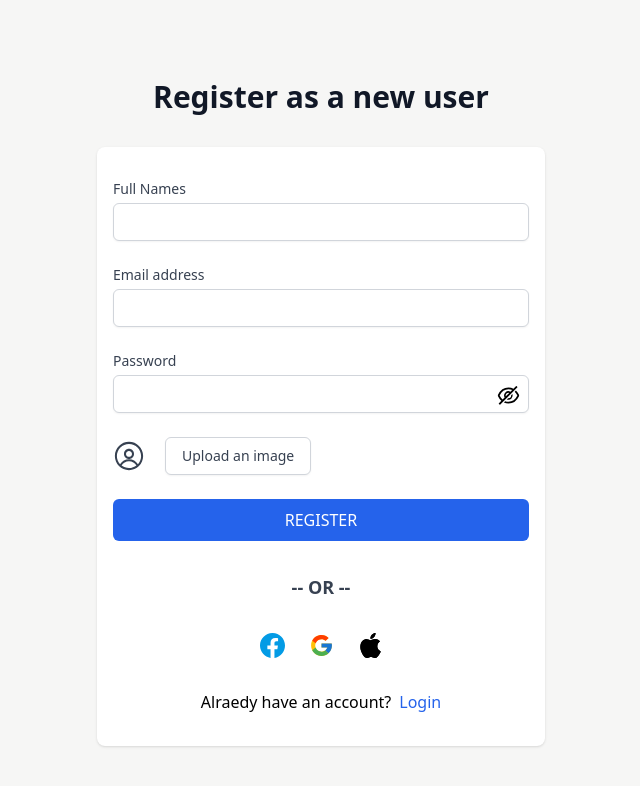
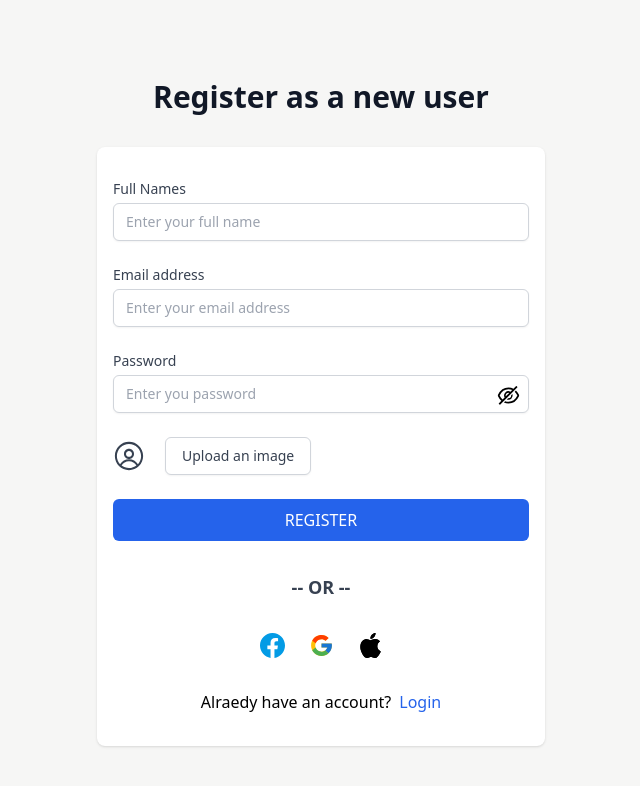
Before and after one commit to Marcocholla01/e-Shop, a React (Vite) app in the folder client/: page /signup in a window 1280 px wide. Shown: the top 786 px of the page, without its empty margins (319-959 px from the left). Built offline with nearby package versions, Linux system fonts and the light colour scheme.

Commit message:
Added hint text for the input fields(placeholder)

```diff
--- a/client/src/components/Login/Login.jsx
+++ b/client/src/components/Login/Login.jsx
@@ -34,6 +34,7 @@ function Login() {
                                     id=""
                                     autoComplete="email"
                                     required
+                                    placeholder="Enter your email address"
                                     value={email}
                                     onChange={(e) => setEmail(e.target.value)}
                                     className="appearance-none block w-full px-3 py-2 border border-gray-300 rounded-md shadow-sm placeholder-gray-400 focus:outline-none focus:ring-blue-500 focus:border-blue-500 sm:text-sm"
@@ -54,6 +55,7 @@ function Login() {
                                     id=""
                                     autoComplete="current-password"
                                     required
+                                    placeholder="Enter you password"
                                     value={password}
                                     onChange={(e) => setPassword(e.target.value)}
                                     className="appearance-none block w-full px-3 py-2 border border-gray-300 rounded-md shadow-sm placeholder-gray-400 focus:outline-none focus:ring-blue-500 focus:border-blue-500 sm:text-sm"
--- a/client/src/components/Signup/Signup.jsx
+++ b/client/src/components/Signup/Signup.jsx
@@ -69,6 +69,7 @@ function Signup() {
                                     id=""
                                     autoComplete="name"
                                     required
+                                    placeholder="Enter your full name"
                                     value={name}
                                     onChange={(e) => setName(e.target.value)}
                                     className="appearance-none block w-full px-3 py-2 border border-gray-300 rounded-md shadow-sm placeholder-gray-400 focus:outline-none focus:ring-blue-500 focus:border-blue-500 sm:text-sm"
@@ -89,6 +90,7 @@ function Signup() {
                                     id=""
                                     autoComplete="email"
                                     required
+                                    placeholder="Enter your email address"
                                     value={email}
                                     onChange={(e) => setEmail(e.target.value)}
                                     className="appearance-none block w-full px-3 py-2 border border-gray-300 rounded-md shadow-sm placeholder-gray-400 focus:outline-none focus:ring-blue-500 focus:border-blue-500 sm:text-sm"
@@ -109,6 +111,7 @@ function Signup() {
                                     id=""
                                     autoComplete="current-password"
                                     required
+                                    placeholder="Enter you password"
                                     value={password}
                                     onChange={(e) => setPassword(e.target.value)}
                                     className="appearance-none block w-full px-3 py-2 border border-gray-300 rounded-md shadow-sm placeholder-gray-400 focus:outline-none focus:ring-blue-500 focus:border-blue-500 sm:text-sm"
@@ -137,7 +140,7 @@ function Signup() {
                                         {
                                             avatar ?
                                                 (
-                                                    <img src={URL.createObjectURL(avatar)} alt="avatar" className="h-full w-full object-cover rounded-full" />
+                                                    <img src={URL.createObjectURL(avatar)} alt="avatar" className="h-8 w-8 object-cover rounded-full" />
                                                 ) : (
                                                     <RxAvatar className="h-8 w-8" />
                                                 )
--- a/client/src/config.js
+++ b/client/src/config.js
@@ -1,2 +1,2 @@
 export const BASE_URL =
-  "http://10.0.0.5:1000/api/v2" || "http://localhost:1000/api/v2";
+  "http://10.0.0.5:1000/api/v2" || "http://localhost:1000/api/v2" ;
```
Also changed, not shown: 28 other files (tests, documents, lock files or other folders). Lines whose indentation alone changed are shown as unchanged.
